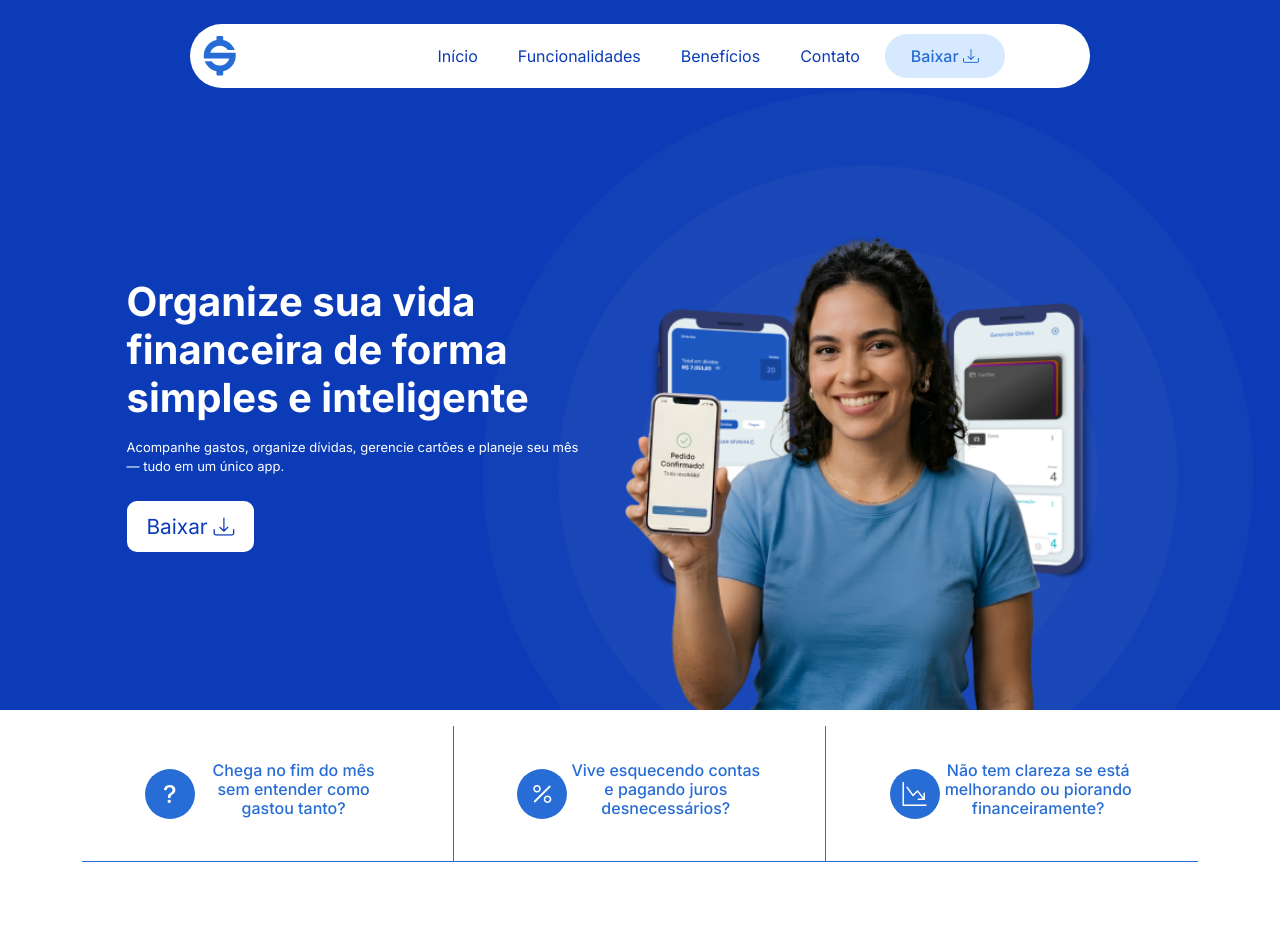
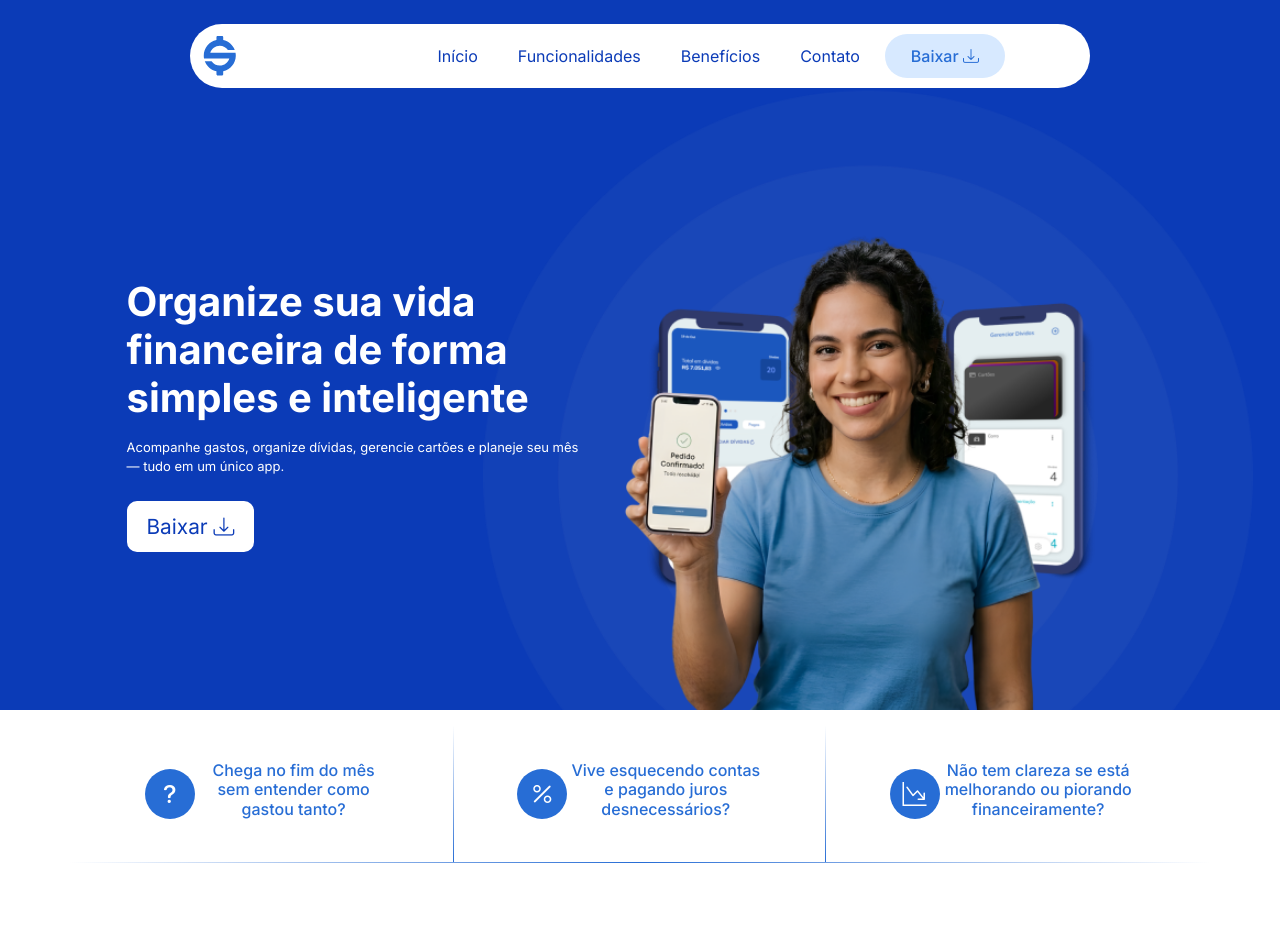
Before and after one commit to ViniciusKLima/ControleFinanceiro-WEB, a React (Vite) app: page / in a window 1280 px wide. Shown: the top 952 px of the page. Built offline with nearby package versions, Linux system fonts and the light colour scheme.

Commit message:
Ajuste gradiente na borda dos cards em Problema

```diff
--- a/src/Components/problemas/problemas.css
+++ b/src/Components/problemas/problemas.css
@@ -1,5 +1,5 @@
 .problem {
-  padding-block: 2vh 5vh;
+  padding-block: 2vh 0;
 
   .problemaCard {
     height: 17vh;
@@ -29,15 +29,19 @@
   }
 }
 .problem > :nth-child(-n + 2) {
-  border-bottom: 1px solid var(--azul-principal);
+  border-bottom: 1px solid;
+  border-image: linear-gradient(to right, transparent, var(--azul-principal), transparent) 1 !important;
 }
 
 @media (min-width: 768px) {
-  .problemaCard {
-    border-bottom: 1px solid var(--azul-principal);
+  .problem {
+    border-bottom: 1px solid;
+    border-image: linear-gradient(to right, rgba(0, 0, 0, 0), var(--azul-principal), rgba(0, 128, 0, 0)) 1 !important;
   }
 
   .problem > :nth-child(-n + 2) {
-    border-right: 1px solid var(--azul-principal);
+    border-bottom: none;
+    border-right: 1px solid;
+    border-image: linear-gradient(to bottom, rgba(0, 0, 0, 0), var(--azul-principal)) 1 !important;
   }
 }
```
